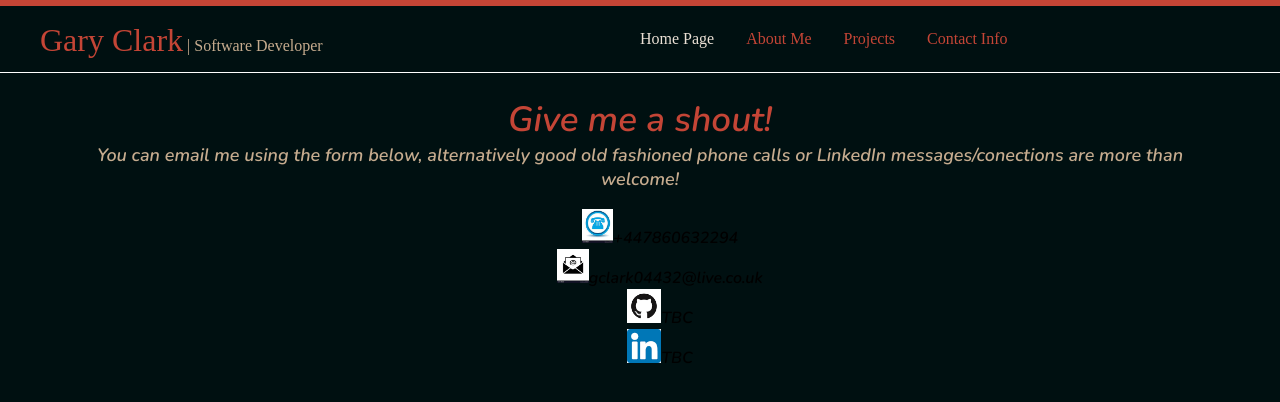
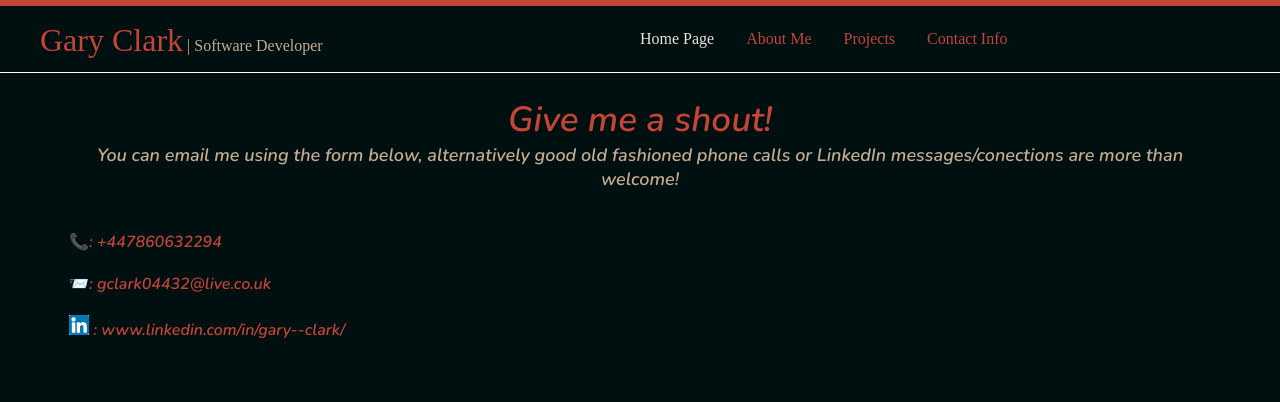
Before and after one commit to Gclark04432/React-Portfolio-Website, a React (Create React App) app: page /contact in a window 1280 px wide. Shown: the top 402 px of the page. Built offline with nearby package versions, Linux system fonts and the light colour scheme.

Commit message:
change contact me list size and css

```diff
--- a/src/Components/AboutMeComponents/AboutMe.css
+++ b/src/Components/AboutMeComponents/AboutMe.css
@@ -10,7 +10,7 @@
   text-align: center;
   height: 80%;
   grid-template-columns: 1fr 1fr;
-  grid-template-rows: 1fr 1fr;
+  grid-template-rows: 1fr 1.2fr;
   width: 90vw;
 }
 
--- a/src/Components/ContactComponents/Contact.js
+++ b/src/Components/ContactComponents/Contact.js
@@ -1,8 +1,5 @@
 import React from 'react';
 import './ContactMe.css';
-import phoneIcon from '../../pictures/phone.jpeg';
-import emailIcon from '../../pictures/email.png';
-import gitHubIcon from '../../pictures/github.png';
 import linkedInIcon from '../../pictures/linkedIn.png';
 
 function Contact() {
@@ -12,13 +9,11 @@ function Contact() {
       You can email me using the form below, alternatively good old fashioned phone calls or LinkedIn messages/conections are more than welcome!<br/>
     </p>
       <ul className="contact-list">
-        <li className="contact-list-item"><img className="contact-icon" src={phoneIcon} alt="phone"/>+447860632294
+        <li className="contact-list-item"> 📞: +447860632294
         </li>
-        <li className="contact-list-item"><img className="contact-icon" src={emailIcon} alt="email"/>gclark04432@live.co.uk
+        <li className="contact-list-item"> 📨: gclark04432@live.co.uk
         </li>
-        <li className="contact-list-item"><img className="contact-icon" src={gitHubIcon} alt="gitHub"/>TBC
-        </li>
-        <li className="contact-list-item"><img className="contact-icon" src={linkedInIcon} alt="linkedInIcon"/>TBC
+        <li className="contact-list-item"><img className="contact-icon" src={linkedInIcon} alt="linkedInIcon"/> : www.linkedin.com/in/gary--clark/
         </li>
       </ul>
     </article>
--- a/src/Components/ContactComponents/ContactMe.css
+++ b/src/Components/ContactComponents/ContactMe.css
@@ -2,14 +2,27 @@
 
 .contact-list {
   list-style: none;
+  width: 300px;
+  text-align: left;
+  padding-inline-start: 5px;
+  color: #C44536;
+  font-weight: bold;
 }
 
-.phone {
-  background-image: url("../../pictures/phone.jpeg")
+.contact-list-item:first-child {
+  padding-top: 20px;
+}
+
+.contact-list-item:last-child {
+  padding-bottom: 20px;
+}
+
+.contact-list-item {
+  margin-top: 20px;
 }
 
 .contact-icon {
-  height: 34px;
+  height: 20px;
 }
 
 .contact-page {
--- a/src/Components/HomePageComponents/HomePage.css
+++ b/src/Components/HomePageComponents/HomePage.css
@@ -38,6 +38,7 @@
   background-color: white;
   width: 80%;
   height: 50vh;
+  overflow: scroll;
   justify-self: center;
   margin-top: 50px;
 }
--- a/src/index.css
+++ b/src/index.css
@@ -8,6 +8,7 @@
   left: 0;
   position: absolute;
   background-color: #001011;
+  overflow: scroll;
 }
 
 
```
